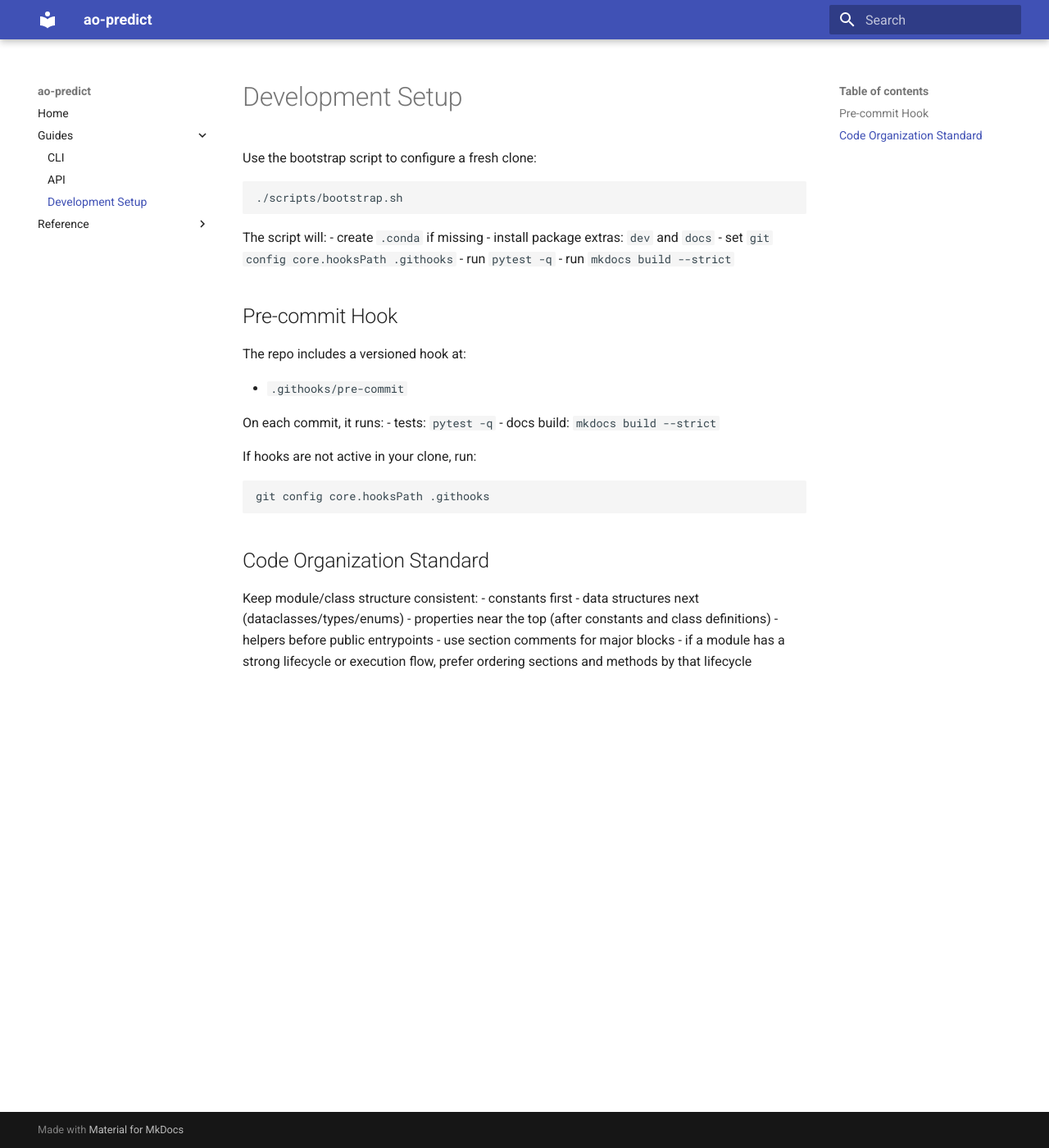
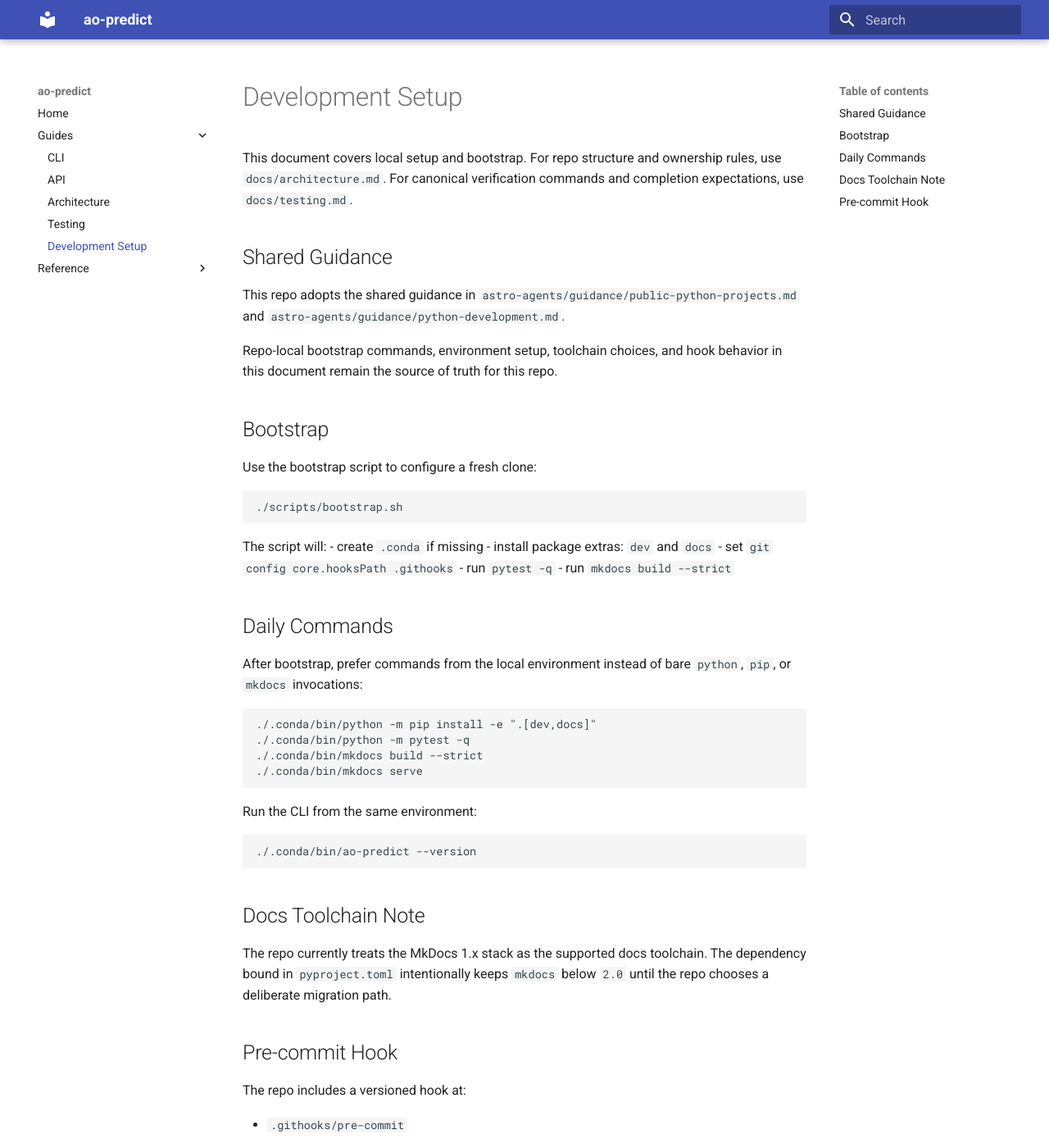
Before and after one commit to nvnunes/ao-predict, an MkDocs documentation site: the page built from docs/development.md, in a window 1280 px wide and 1400 px high. Shown: the whole window at 82% size. Built offline with MkDocs 1.6.1 and Material for MkDocs 9.7.7, drawn with Linux system fonts in a browser that asks for light colours.

Commit message:
Upgrade agent surface to astro-agents standards

````diff
--- a/docs/development.md
+++ b/docs/development.md
@@ -1,4 +1,19 @@
 # Development Setup
+
+This document covers local setup and bootstrap. For repo structure and
+ownership rules, use `docs/architecture.md`. For canonical verification
+commands and completion expectations, use `docs/testing.md`.
+
+## Shared Guidance
+
+This repo adopts the shared guidance in
+`astro-agents/guidance/public-python-projects.md` and
+`astro-agents/guidance/python-development.md`.
+
+Repo-local bootstrap commands, environment setup, toolchain choices, and hook
+behavior in this document remain the source of truth for this repo.
+
+## Bootstrap
 
 Use the bootstrap script to configure a fresh clone:
 
@@ -12,6 +27,30 @@ The script will:
 - set `git config core.hooksPath .githooks`
 - run `pytest -q`
 - run `mkdocs build --strict`
+
+## Daily Commands
+
+After bootstrap, prefer commands from the local environment instead of bare
+`python`, `pip`, or `mkdocs` invocations:
+
+```bash
+./.conda/bin/python -m pip install -e ".[dev,docs]"
+./.conda/bin/python -m pytest -q
+./.conda/bin/mkdocs build --strict
+./.conda/bin/mkdocs serve
+```
+
+Run the CLI from the same environment:
+
+```bash
+./.conda/bin/ao-predict --version
+```
+
+## Docs Toolchain Note
+
+The repo currently treats the MkDocs 1.x stack as the supported docs toolchain.
+The dependency bound in `pyproject.toml` intentionally keeps `mkdocs` below
+`2.0` until the repo chooses a deliberate migration path.
 
 ## Pre-commit Hook
 
@@ -28,13 +67,3 @@ If hooks are not active in your clone, run:
 ```bash
 git config core.hooksPath .githooks
 ```
-
-## Code Organization Standard
-
-Keep module/class structure consistent:
-- constants first
-- data structures next (dataclasses/types/enums)
-- properties near the top (after constants and class definitions)
-- helpers before public entrypoints
-- use section comments for major blocks
-- if a module has a strong lifecycle or execution flow, prefer ordering sections and methods by that lifecycle
--- a/mkdocs.yml
+++ b/mkdocs.yml
@@ -25,6 +25,8 @@ nav:
   - Guides:
       - CLI: cli.md
       - API: api.md
+      - Architecture: architecture.md
+      - Testing: testing.md
       - Development Setup: development.md
   - Reference:
       - Analysis API: reference/analysis/api.md
````
Also changed, not shown: AGENTS.md (+21 -54 lines), README.md (+49 -37 lines), docs/architecture.md (added, +89 -0 lines), docs/index.md (+2 -0 lines), docs/testing.md (added, +85 -0 lines), pyproject.toml (+8 -1 lines).
